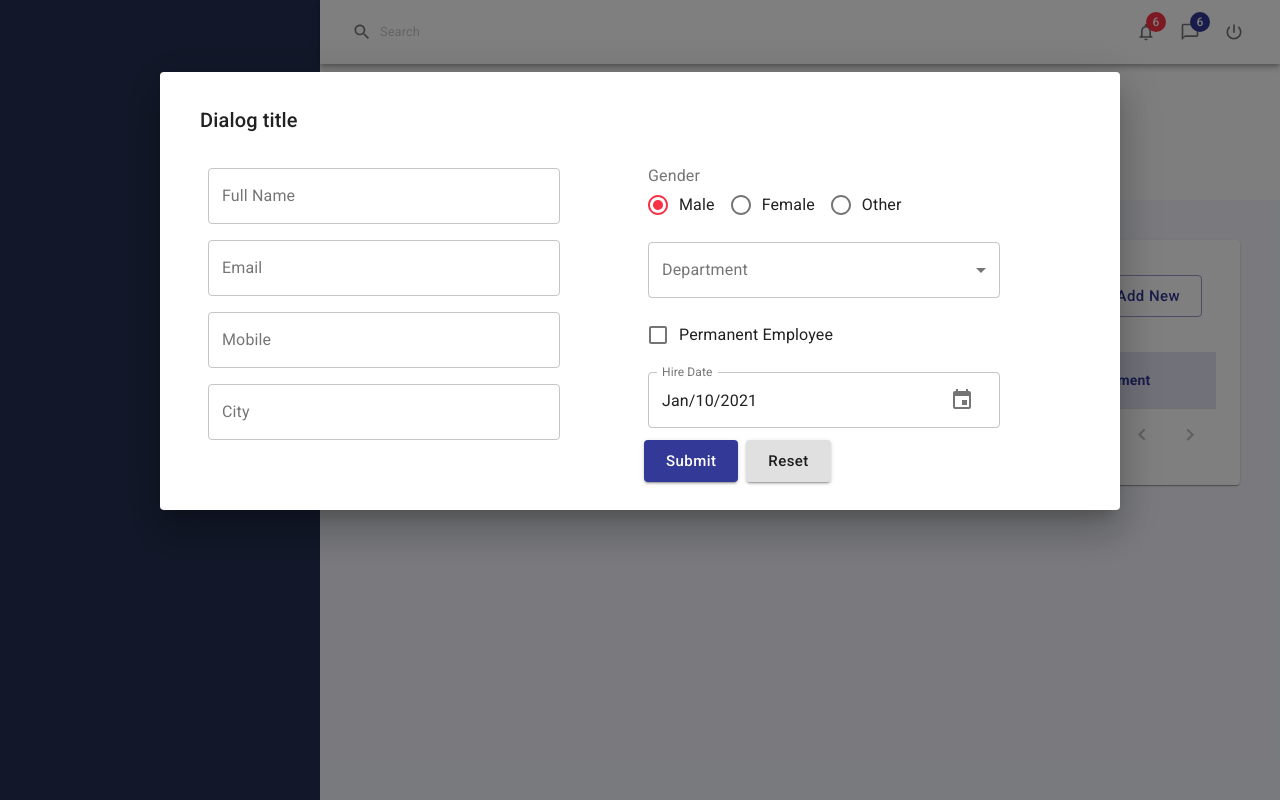
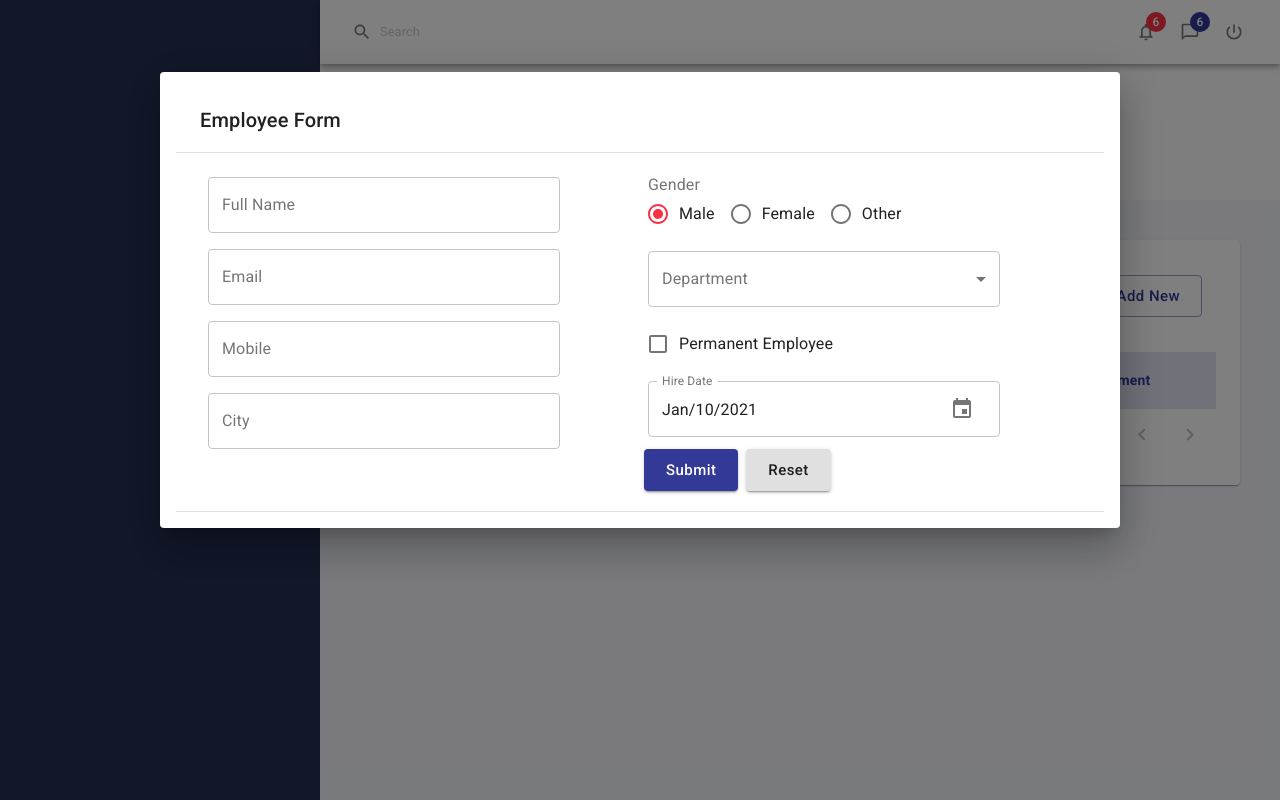
Before and after one commit to Vinoth6194/react_matui, a React (Create React App) app: page / in a window 1280 px wide. Both pictures are taken after a click on the button "Add New". Built offline with nearby package versions, Linux system fonts and the light colour scheme.

Commit message:
displayed popup title

```diff
--- a/src/components/Popup.js
+++ b/src/components/Popup.js
@@ -21,8 +21,8 @@ function Popup(props) {
       maxWidth="md"
       classes={{ paper: classes.dialogWrapper }} //* internally the dialog component uses paper component, to target paper we have used classes instead of className as earlier..
     >
-      <DialogTitle>Dialog title</DialogTitle>
-      <DialogContent>{children}</DialogContent>
+      <DialogTitle>{title}</DialogTitle>
+      <DialogContent dividers>{children}</DialogContent>
     </Dialog>
   );
 }
--- a/src/pages/Employees/Employees.js
+++ b/src/pages/Employees/Employees.js
@@ -75,7 +75,7 @@ function Employee() {
         </TblContainer>
         <TblPagination />
       </Paper>
-      <Popup openPopup={openPopup} setOpenPopup={setOpenPopup}>
+      <Popup openPopup={openPopup} setOpenPopup={setOpenPopup} title="Employee Form">
         <EmployeeForm />
       </Popup>
     </>
```
